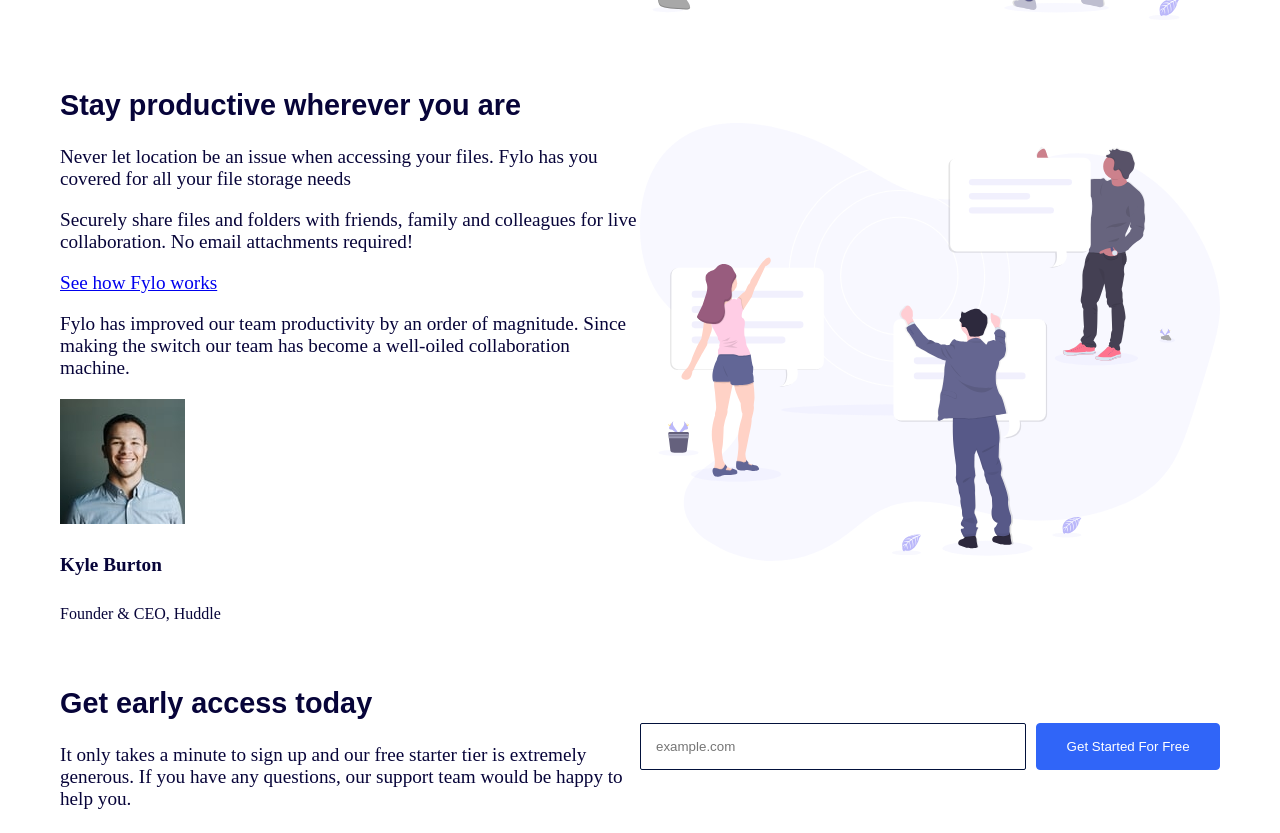
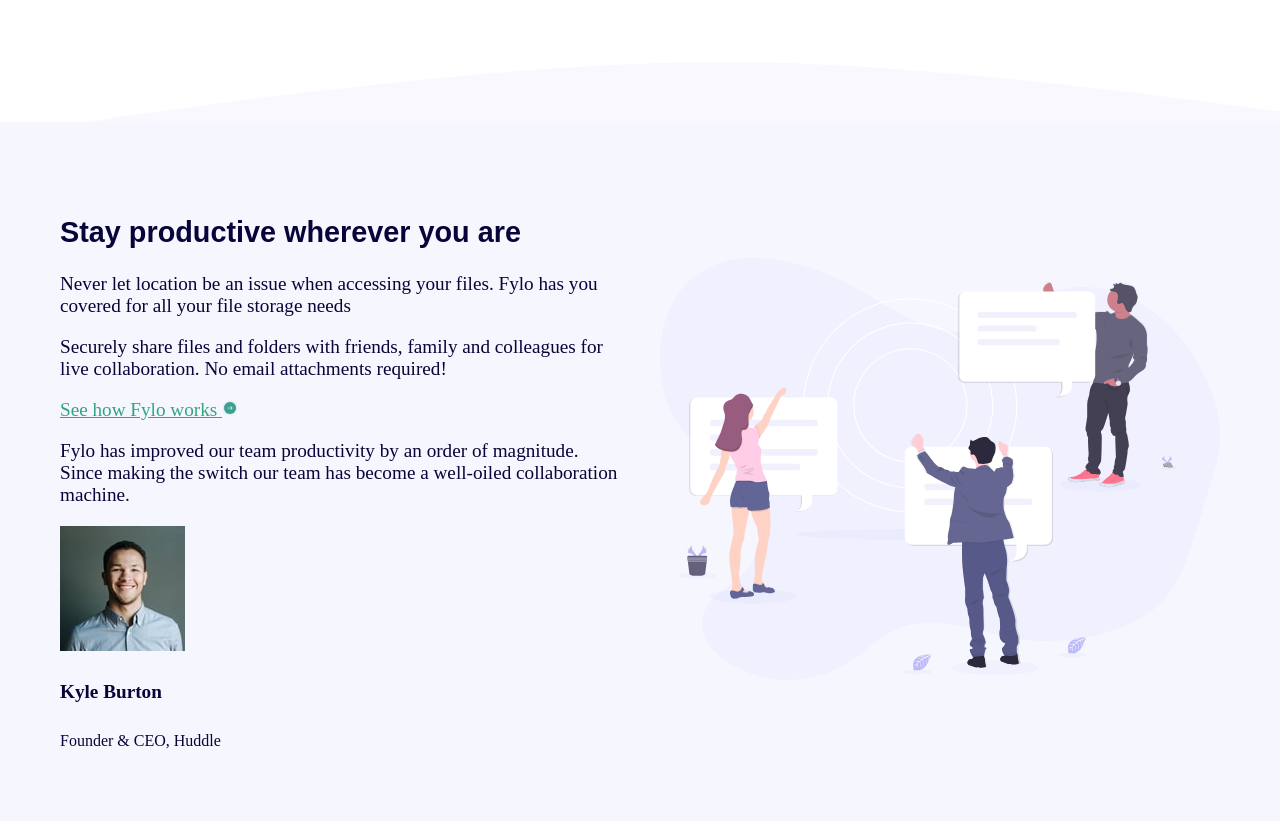
Before and after one commit to shafali03/fylo-landing-page, a plain HTML site: page index.html in a window 1280 px wide. Shown: the part 558-1391 px from the top of the page. Drawn offline with Linux system fonts and the light colour scheme; files whose address does not match are found by name.

Commit message:
style: Styles for stay productive section

```diff
--- a/index.html
+++ b/index.html
@@ -78,7 +78,9 @@
             Securely share files and folders with friends, family and colleagues for
             live collaboration. No email attachments required!
           </p>
-          <a href="#">See how Fylo works</a>
+          <a href="#">See how Fylo works
+            <img src="./images/icon-arrow.svg" alt="icon-arrow" />
+          </a>
 
           <div class="testimonial-box">
             <p>
--- a/style.css
+++ b/style.css
@@ -3,8 +3,14 @@
 }
 
 body {
+  margin: 0;
+  padding: 0;
   color: hsl(243, 87%, 12%);
   font-size: 1.2em;
+}
+
+a {
+  color: hsl(160, 55%, 42%);
 }
 
 img {
@@ -33,6 +39,13 @@
   flex: 1;
 }
 
+.flex > div:first-child {
+  margin-right: 20px
+}
+
+.flex > div:last-child {
+  margin-left: 20px;
+}
 /* Nav styling */
 
 nav {
@@ -83,3 +96,20 @@
   padding: 15px;
   margin-left: 10px;
 }
+
+.light-blue {
+  background-color: hsl(240, 75%, 98%);
+  margin-top: 100px;
+  position: relative;
+  padding: 50px 0;
+}
+
+.light-blue::before {
+  content: '';
+  background-image: url('./images/bg-curve-desktop.svg');
+  position: absolute;
+  top: -60px;
+  left: 0;
+  height: 60px;
+  width: 100%;
+}
```
